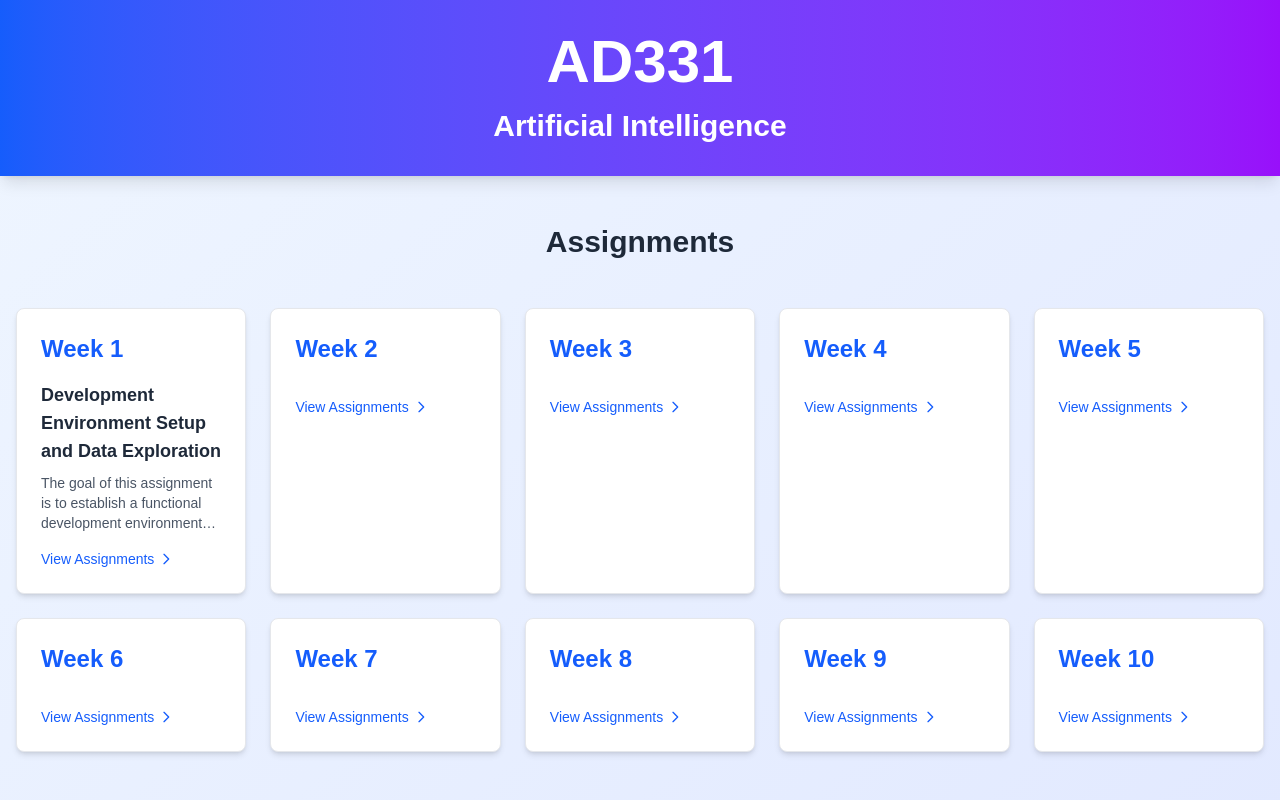
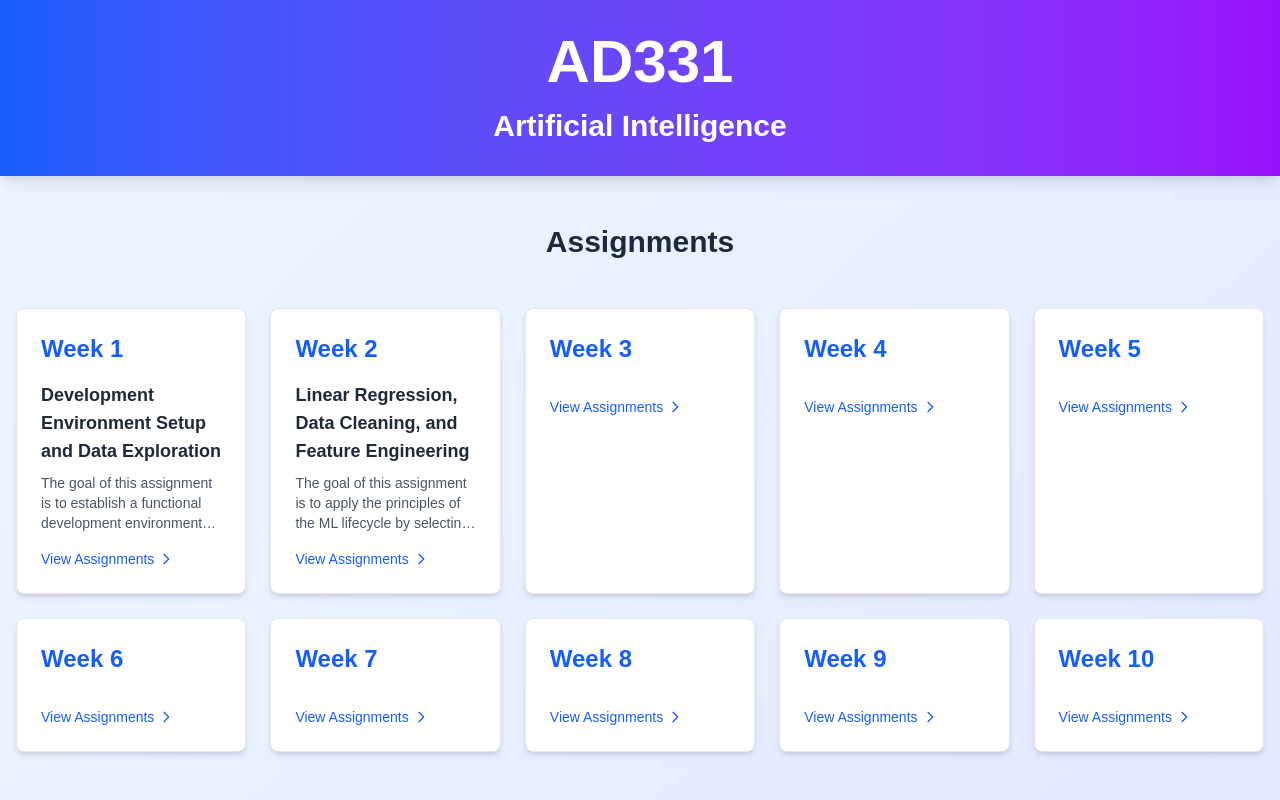
Before and after one commit to BradleyCharles/ad331_artificial_intelligence, a Next.js app: page / in a window 1280 px wide. Shown: the top 800 px of the page. Built offline with nearby package versions, Linux system fonts and the light colour scheme.

Commit message:
Update Week 2 assignment details with title and description for Linear Regression, Data Cleaning, and Feature Engineering, enhancing clarity for users.

```diff
--- a/src/app/page.tsx
+++ b/src/app/page.tsx
@@ -3,7 +3,7 @@ import Link from "next/link";
 export default function Home() {
   const weeks = [
     { number: 1, title: "Development Environment Setup and Data Exploration", description: "The goal of this assignment is to establish a functional development environment for Machine Learning, demonstrate proficiency with essential Python libraries, and apply basic data exploration and visualization techniques to understand a real-world dataset." },
-    { number: 2, title: "", description: "" },
+    { number: 2, title: "Linear Regression, Data Cleaning, and Feature Engineering", description: "The goal of this assignment is to apply the principles of the ML lifecycle by selecting a real-world dataset, implementing necessary data cleaning and feature engineering steps, and training a simple Linear Regression model to predict a continuous target variable." },
     { number: 3, title: "", description: "" },
     { number: 4, title: "", description: "" },
     { number: 5, title: "", description: "" },
```
Also changed, not shown: 1 other file (tests, documents, lock files or other folders).
